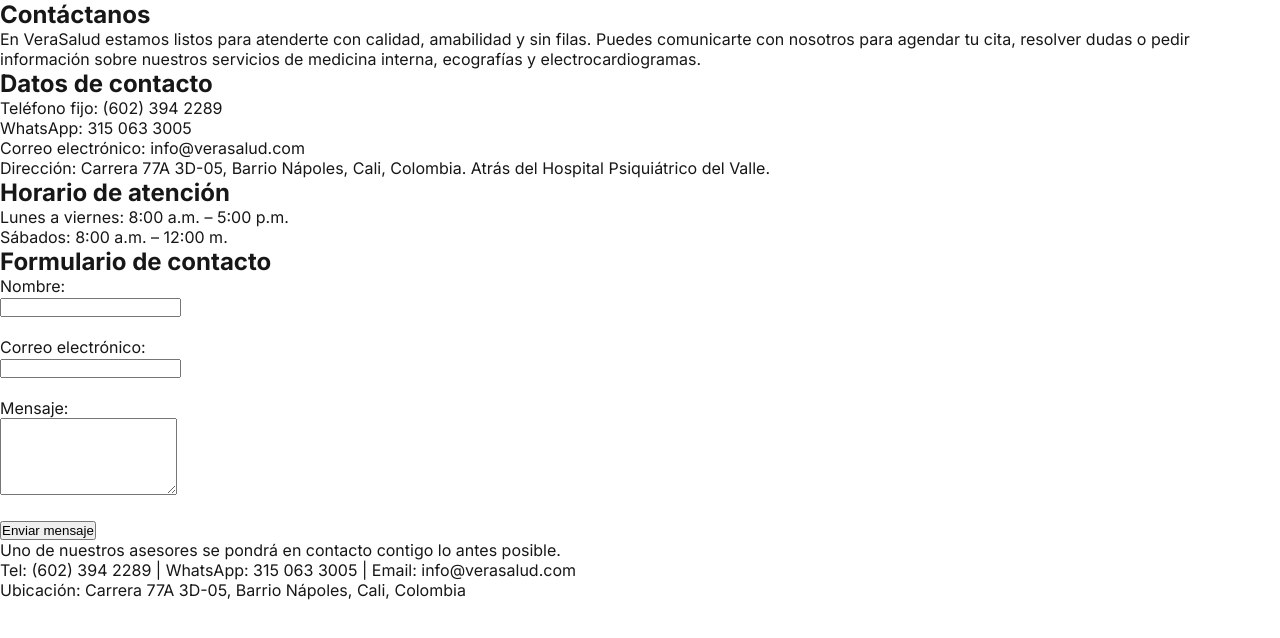
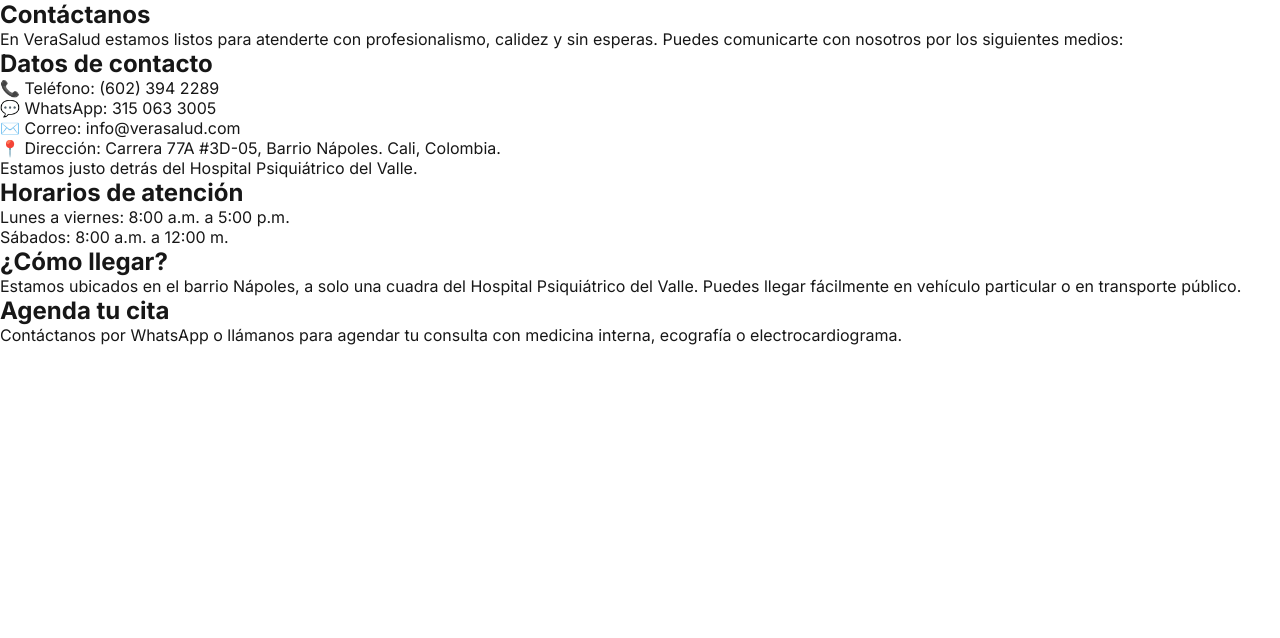
Before and after one commit to gstvgrc/verasalud-website, a Next.js app: page /contacto in a window 1280 px wide. Shown: the top 638 px of the page. Built offline with nearby package versions, Linux system fonts and the light colour scheme.

Commit message:
Update contacto page with structured metadata and contact info

```diff
--- a/app/contacto/page.js
+++ b/app/contacto/page.js
@@ -1,6 +1,28 @@
 export const metadata = {
-  title: "Contáctanos | VeraSalud Cali",
-  description: "Agenda tu cita médica en VeraSalud. Atención especializada en medicina interna, ecografías y electrocardiogramas en Cali, sin demoras. Llama o escríbenos.",
+  title: "Contacto | VeraSalud Cali",
+  description: "Contáctanos para agendar tu consulta médica, ecografía o electrocardiograma en VeraSalud Cali. Atención sin demoras y con calidez humana.",
+  alternates: { canonical: "https://verasalud.com/contacto" },
+  openGraph: {
+    title: "Contacto | VeraSalud Cali",
+    description: "Contáctanos para agendar tu consulta médica, ecografía o electrocardiograma en VeraSalud Cali. Atención sin demoras y con calidez humana.",
+    url: "https://verasalud.com/contacto",
+    siteName: "VeraSalud",
+    images: [
+      {
+        url: "/og-image.jpg",
+        width: 1200,
+        height: 630,
+        alt: "VeraSalud - Contacto",
+      },
+    ],
+    locale: "es_CO",
+    type: "website",
+  },
+  twitter: {
+    card: "summary_large_image",
+    title: "Contacto | VeraSalud Cali",
+    description: "Contáctanos para agendar tu consulta médica, ecografía o electrocardiograma en VeraSalud Cali. Atención sin demoras y con calidez humana.",
+  },
 };
 
 export default function ContactoPage() {
@@ -8,40 +30,27 @@ export default function ContactoPage() {
     <main>
       <section>
         <h1>Contáctanos</h1>
-        <p>En VeraSalud estamos listos para atenderte con calidad, amabilidad y sin filas. Puedes comunicarte con nosotros para agendar tu cita, resolver dudas o pedir información sobre nuestros servicios de medicina interna, ecografías y electrocardiogramas.</p>
+
+        <p>En VeraSalud estamos listos para atenderte con profesionalismo, calidez y sin esperas. Puedes comunicarte con nosotros por los siguientes medios:</p>
 
         <h2>Datos de contacto</h2>
         <ul>
-          <li>Teléfono fijo: (602) 394 2289</li>
-          <li>WhatsApp: 315 063 3005</li>
-          <li>Correo electrónico: info@verasalud.com</li>
-          <li>Dirección: Carrera 77A 3D-05, Barrio Nápoles, Cali, Colombia. Atrás del Hospital Psiquiátrico del Valle.</li>
+          <li>📞 Teléfono: (602) 394 2289</li>
+          <li>💬 WhatsApp: 315 063 3005</li>
+          <li>✉️ Correo: info@verasalud.com</li>
+          <li>📍 Dirección: Carrera 77A #3D-05, Barrio Nápoles. Cali, Colombia. <br /> Estamos justo detrás del Hospital Psiquiátrico del Valle.</li>
         </ul>
 
-        <h2>Horario de atención</h2>
-        <p>Lunes a viernes: 8:00 a.m. – 5:00 p.m.<br />Sábados: 8:00 a.m. – 12:00 m.</p>
+        <h2>Horarios de atención</h2>
+        <p>Lunes a viernes: 8:00 a.m. a 5:00 p.m.<br />
+        Sábados: 8:00 a.m. a 12:00 m.</p>
 
-        <h2>Formulario de contacto</h2>
-        <form>
-          <label htmlFor="nombre">Nombre:</label><br />
-          <input type="text" id="nombre" name="nombre" required /><br /><br />
+        <h2>¿Cómo llegar?</h2>
+        <p>Estamos ubicados en el barrio Nápoles, a solo una cuadra del Hospital Psiquiátrico del Valle. Puedes llegar fácilmente en vehículo particular o en transporte público.</p>
 
-          <label htmlFor="correo">Correo electrónico:</label><br />
-          <input type="email" id="correo" name="correo" required /><br /><br />
-
-          <label htmlFor="mensaje">Mensaje:</label><br />
-          <textarea id="mensaje" name="mensaje" rows="5" required></textarea><br /><br />
-
-          <button type="submit">Enviar mensaje</button>
-        </form>
-
-        <p>Uno de nuestros asesores se pondrá en contacto contigo lo antes posible.</p>
+        <h2>Agenda tu cita</h2>
+        <p>Contáctanos por WhatsApp o llámanos para agendar tu consulta con medicina interna, ecografía o electrocardiograma.</p>
       </section>
-
-      <footer>
-        <p>Tel: (602) 394 2289 | WhatsApp: 315 063 3005 | Email: info@verasalud.com</p>
-        <p>Ubicación: Carrera 77A 3D-05, Barrio Nápoles, Cali, Colombia</p>
-      </footer>
     </main>
   );
 }
```
